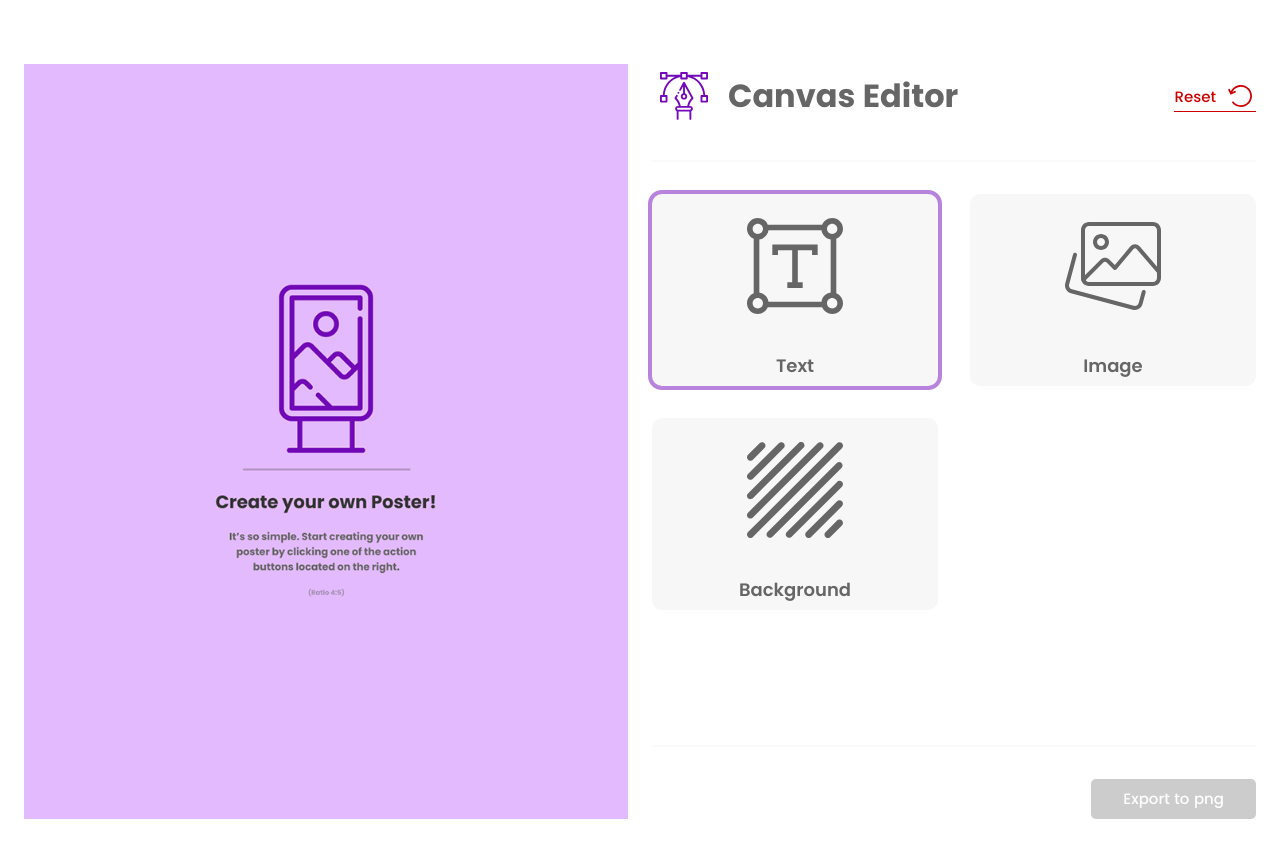
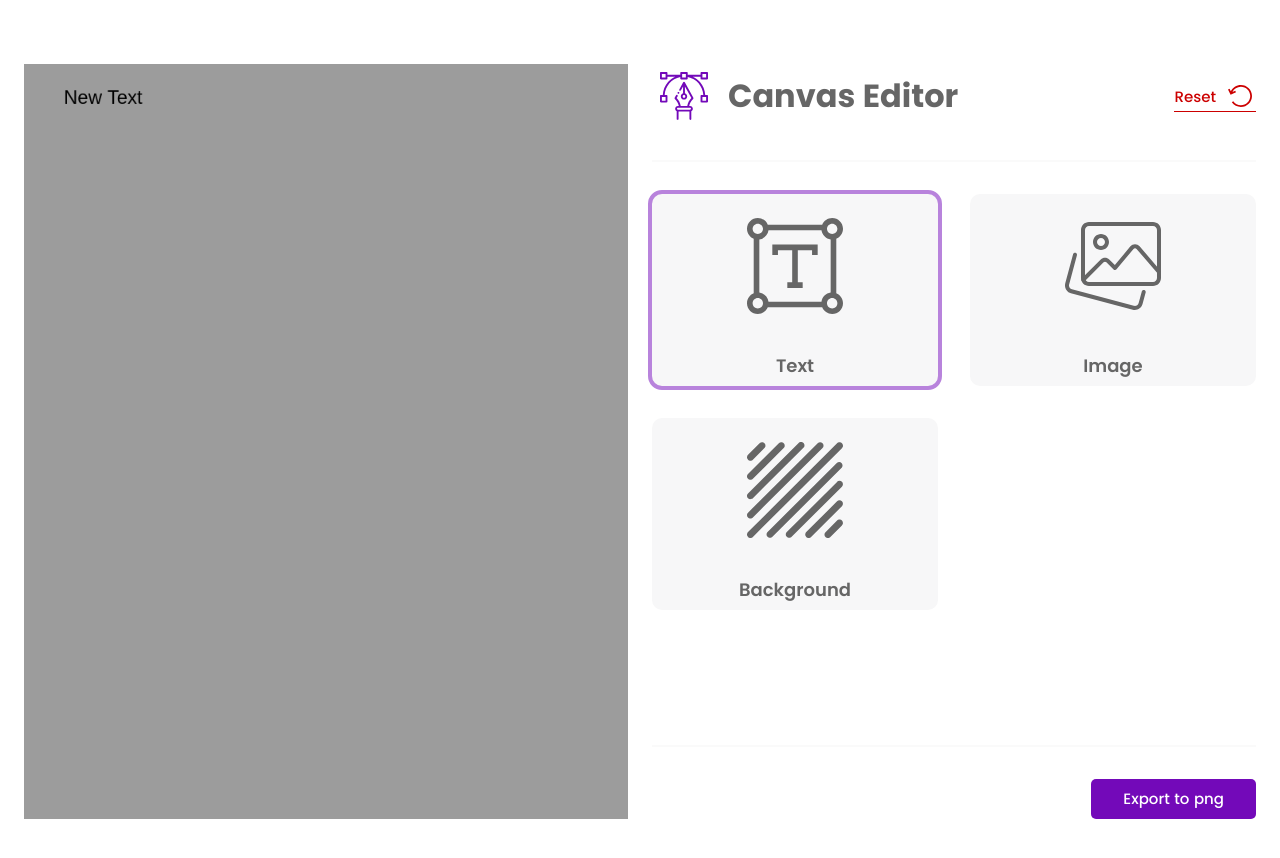
Before and after one commit to sylwia-werner/canvas-editor, a React (Vite) app: page / in a window 1280 px wide. Both pictures are taken after a click on the button "Text". Shown: the top 858 px of the page. Built offline with nearby package versions, Linux system fonts and the light colour scheme.

Commit message:
add basic functionality for canvas (reset, export, add content)

```diff
--- a/src/components/organisms/Canvas.tsx
+++ b/src/components/organisms/Canvas.tsx
@@ -0,0 +1,38 @@
+import { TextElement } from '@/context/usePosterContext';
+import { drawCanvas } from '@/utils/canvasHelper';
+import classNames from 'classnames';
+import { useEffect, useRef } from 'react';
+
+interface Props {
+	background: string | null;
+	image: string | null;
+	texts: TextElement[];
+	isEmptyBackground?: boolean;
+}
+
+export const Canvas = ({
+	background,
+	image,
+	texts,
+	isEmptyBackground = false,
+}: Props) => {
+	const canvasRef = useRef<HTMLCanvasElement>(null);
+
+	useEffect(() => {
+		if (!canvasRef.current) return;
+		const ctx = canvasRef.current.getContext('2d');
+
+		if (ctx) drawCanvas(ctx, background, image, texts);
+	}, [background, image, texts]);
+
+	return (
+		<canvas
+			ref={canvasRef}
+			width={759}
+			height={948}
+			className={classNames('h-full w-full', {
+				'bg-black-50': isEmptyBackground,
+			})}
+		/>
+	);
+};
--- a/src/components/organisms/Editor.tsx
+++ b/src/components/organisms/Editor.tsx
@@ -11,7 +11,16 @@ import { ImageInput } from '@/components/molecules/ImageInput';
 import { usePosterContext } from '@/context/usePosterContext';
 
 export const Editor = () => {
-	const { setImage, setBackground, setText } = usePosterContext();
+	const { setImage, setBackground, addText, reset } = usePosterContext();
+
+	const exportToPNG = () => {
+		const canvas = document.querySelector('canvas');
+		if (!canvas) return;
+		const link = document.createElement('a');
+		link.href = canvas.toDataURL();
+		link.download = 'poster.png';
+		link.click();
+	};
 
 	return (
 		<div className="flex w-full flex-col gap-8">
@@ -23,7 +32,7 @@ export const Editor = () => {
 				<div className="mt-3 sm:mt-0">
 					<DangerButton
 						label="Reset"
-						onClick={() => console.log('Reset')}
+						onClick={reset}
 						Icon={<ResetIcon />}
 					/>
 				</div>
@@ -34,7 +43,7 @@ export const Editor = () => {
 				<ActionButton
 					label="Text"
 					Icon={<TextIcon size={128} className="text-black-75" />}
-					onClick={() => setText('Text')}
+					onClick={addText}
 				/>
 				<ImageInput
 					label="Image"
@@ -55,8 +64,7 @@ export const Editor = () => {
 				<div className="w-fit self-center sm:self-end">
 					<PrimaryButton
 						label="Export to png"
-						onClick={() => console.log('Export')}
-						disabled
+						onClick={exportToPNG}
 					/>
 				</div>
 			</div>
--- a/src/context/usePosterContext.tsx
+++ b/src/context/usePosterContext.tsx
@@ -1,12 +1,23 @@
-import { createContext, ReactNode, useContext, useState } from 'react';
+import { createContext, ReactNode, useContext, useId, useState } from 'react';
+
+export interface TextElement {
+	id: string;
+	text: string;
+	x: number;
+	y: number;
+	color: string;
+	fontSize: number;
+}
 
 interface MemeContextType {
 	background: string | null;
 	image: string | null;
+	texts: TextElement[];
 	setBackground: (image: string | null) => void;
 	setImage: (image: string | null) => void;
-	text: string | null;
-	setText: (text: string | null) => void;
+	addText: () => void;
+	updateText: (id: string, newText: string) => void;
+	moveText: (id: string, x: number, y: number) => void;
 	reset: () => void;
 }
 
@@ -19,27 +30,48 @@ const PosterContext = createContext<MemeContextType | undefined>(undefined);
 export const PosterProvider = ({ children }: Args) => {
 	const [background, setBackground] = useState<string | null>(null);
 	const [image, setImage] = useState<string | null>(null);
-	const [text, setText] = useState<string | null>(null);
-
-	// const addText = (text: TextStyle) => {
-	// 	setTexts(prev => [...prev, text]);
-	// };
+	const [texts, setTexts] = useState<TextElement[]>([]);
+	const id = useId();
 
 	const reset = () => {
 		setBackground(null);
 		setImage(null);
-		setText(null);
+		setTexts([]);
+	};
+
+	const addText = () => {
+		const newText: TextElement = {
+			id,
+			text: 'New Text',
+			x: 50,
+			y: 50,
+			color: '#000',
+			fontSize: 24,
+		};
+		setTexts(prev => [...prev, newText]);
+	};
+
+	const updateText = (id: string, newText: string) => {
+		setTexts(prev =>
+			prev.map(t => (t.id === id ? { ...t, text: newText } : t)),
+		);
+	};
+
+	const moveText = (id: string, x: number, y: number) => {
+		setTexts(prev => prev.map(t => (t.id === id ? { ...t, x, y } : t)));
 	};
 
 	return (
 		<PosterContext.Provider
 			value={{
+				background,
 				image,
+				texts,
+				setBackground,
 				setImage,
-				setBackground,
-				background,
-				text,
-				setText,
+				addText,
+				updateText,
+				moveText,
 				reset,
 			}}
 		>
--- a/src/pages/CanvasEditor.tsx
+++ b/src/pages/CanvasEditor.tsx
@@ -1,23 +1,31 @@
 import { MainTemplate } from '@/components/templates/MainTemplate';
 import welcomeImage from '@/assets/canvas-default-img.png';
 import { Editor } from '@/components/organisms/Editor';
+import { Canvas } from '@/components/organisms/Canvas';
+import { usePosterContext } from '@/context/usePosterContext';
 
 export const CanvasEditor = () => {
-	// TODO: Hook for canvas context
-	const image = 'image';
+	const { background, image, texts } = usePosterContext();
 
-	const isImageSelected = !!image;
+	const shouldShowWelcomeImage = !background && !image && !texts.length;
+	const isDrawingInitialized = !!(!background && (image || texts.length));
+
 	return (
 		<MainTemplate>
 			<div className="flex aspect-[4/5] w-full max-w-[759px]">
-				{isImageSelected ? (
+				{shouldShowWelcomeImage ? (
 					<img
 						src={welcomeImage}
 						alt="Create your own Poster! It's so simple. Start creating your own poster by clicking one of the action buttons located on the right"
 						className="h-full w-full"
 					/>
 				) : (
-					<div>Canvas</div>
+					<Canvas
+						isEmptyBackground={isDrawingInitialized}
+						background={background}
+						image={image}
+						texts={texts}
+					/>
 				)}
 			</div>
 			<div className="flex aspect-[4/5] w-full max-w-[759px] bg-inherit">
@@ -26,4 +34,3 @@ export const CanvasEditor = () => {
 		</MainTemplate>
 	);
 };
-// {
--- /dev/null
+++ b/src/utils/canvasHelper.ts
@@ -0,0 +1,58 @@
+import { TextElement } from '@/context/usePosterContext';
+
+type DrawFunction = (ctx: CanvasRenderingContext2D) => Promise<void>;
+
+const createBackgroundDrawer = (src: string): DrawFunction => {
+	return async (ctx: CanvasRenderingContext2D) => {
+		const img = new Image();
+		img.src = src;
+		await new Promise<void>(resolve => {
+			img.onload = () => {
+				ctx.drawImage(img, 0, 0, ctx.canvas.width, ctx.canvas.height);
+				resolve();
+			};
+		});
+	};
+};
+
+const createImageDrawer = (src: string): DrawFunction => {
+	return async (ctx: CanvasRenderingContext2D) => {
+		const img = new Image();
+		img.src = src;
+
+		await new Promise<void>(resolve => {
+			img.onload = () => {
+				ctx.drawImage(img, 50, 50, 300, 300);
+				resolve();
+			};
+		});
+	};
+};
+
+const createTextDrawer = (textElement: TextElement): DrawFunction => {
+	return async (ctx: CanvasRenderingContext2D) => {
+		const { text, x, y, color, fontSize } = textElement;
+		ctx.fillStyle = color;
+		ctx.font = `${fontSize}px Arial`;
+		ctx.fillText(text, x, y);
+	};
+};
+
+export const drawCanvas = async (
+	ctx: CanvasRenderingContext2D,
+	background: string | null,
+	image: string | null,
+	texts: TextElement[],
+) => {
+	ctx.clearRect(0, 0, ctx.canvas.width, ctx.canvas.height);
+
+	const drawers: DrawFunction[] = [
+		...(background ? [createBackgroundDrawer(background)] : []),
+		...(image ? [createImageDrawer(image)] : []),
+		...texts.map(createTextDrawer),
+	];
+
+	for (const draw of drawers) {
+		await draw(ctx);
+	}
+};
```
